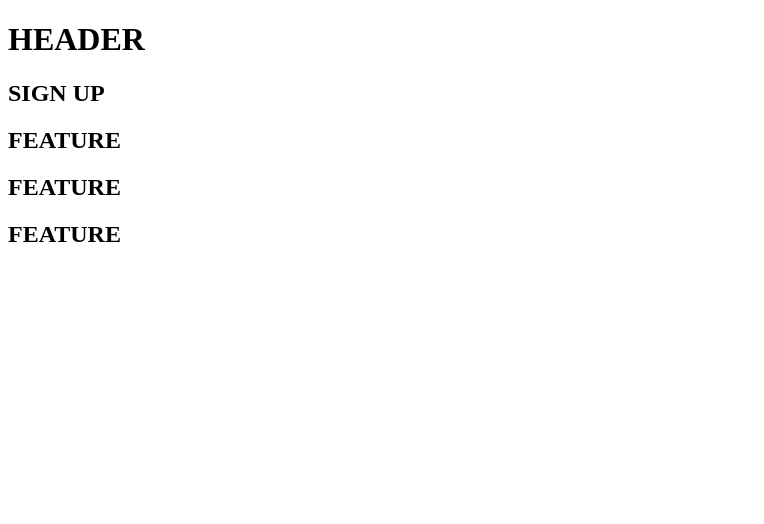
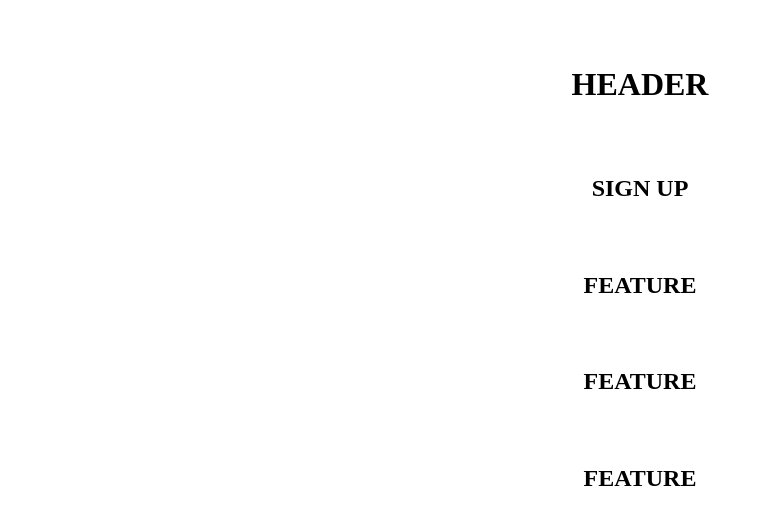
Before and after one commit to JAMK-IT-STUDENT/ttms0400-web-visualisointi-yhteinen-harjoitus-Mgrmjp, a plain HTML site: page index.html in a window 1280 px wide. Shown: the whole page, without its empty margins (0-764 px from the left). Drawn offline with Linux system fonts and the light colour scheme.

Commit message:
EDIT index and main.css

```diff
--- a/index.html
+++ b/index.html
@@ -5,6 +5,7 @@
     <meta charset='UTF-8'/>
     <title>Yhteinen harjoitustyö</title>
     <link rel='stylesheet' href='styles/main.css'/>
+    <meta name="viewport" content="width=device-width, initial-scale=1">
   </head>
 
   <body>
--- a/styles/main.css
+++ b/styles/main.css
@@ -0,0 +1,18 @@
+body {
+    margin: 0;
+}
+
+
+/* Make EVERYTHING use border-box */
+*, *:before, *:after {
+    -webkit-box-sizing: border-box;
+    -moz-box-sizing: border-box;
+    box-sizing: border-box;
+}
+
+header, section, nav, main, article {
+    display: block;
+    width: 100vw;
+    padding: 15px 10px 15px 10px;
+    text-align: center;
+}
```
